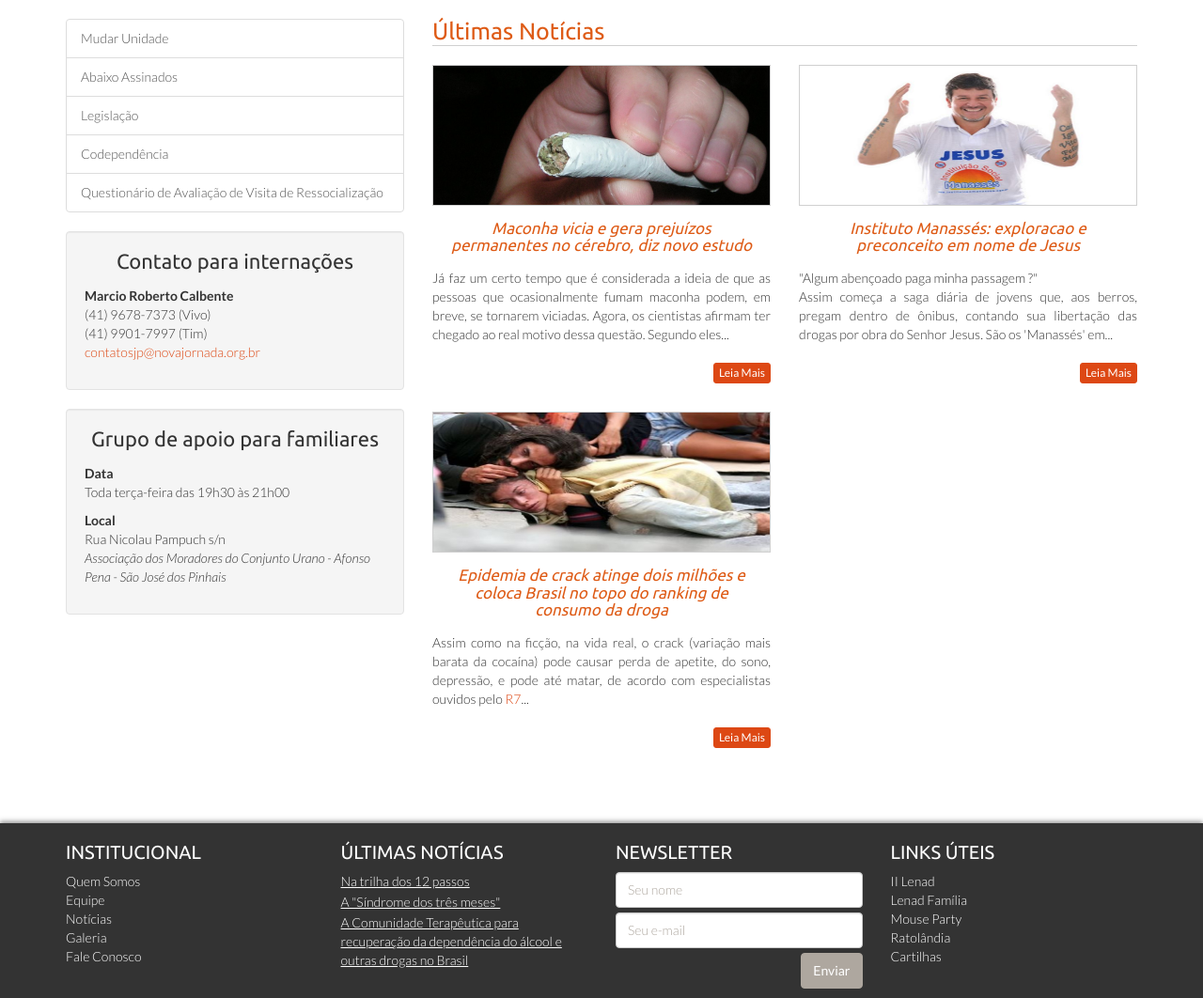
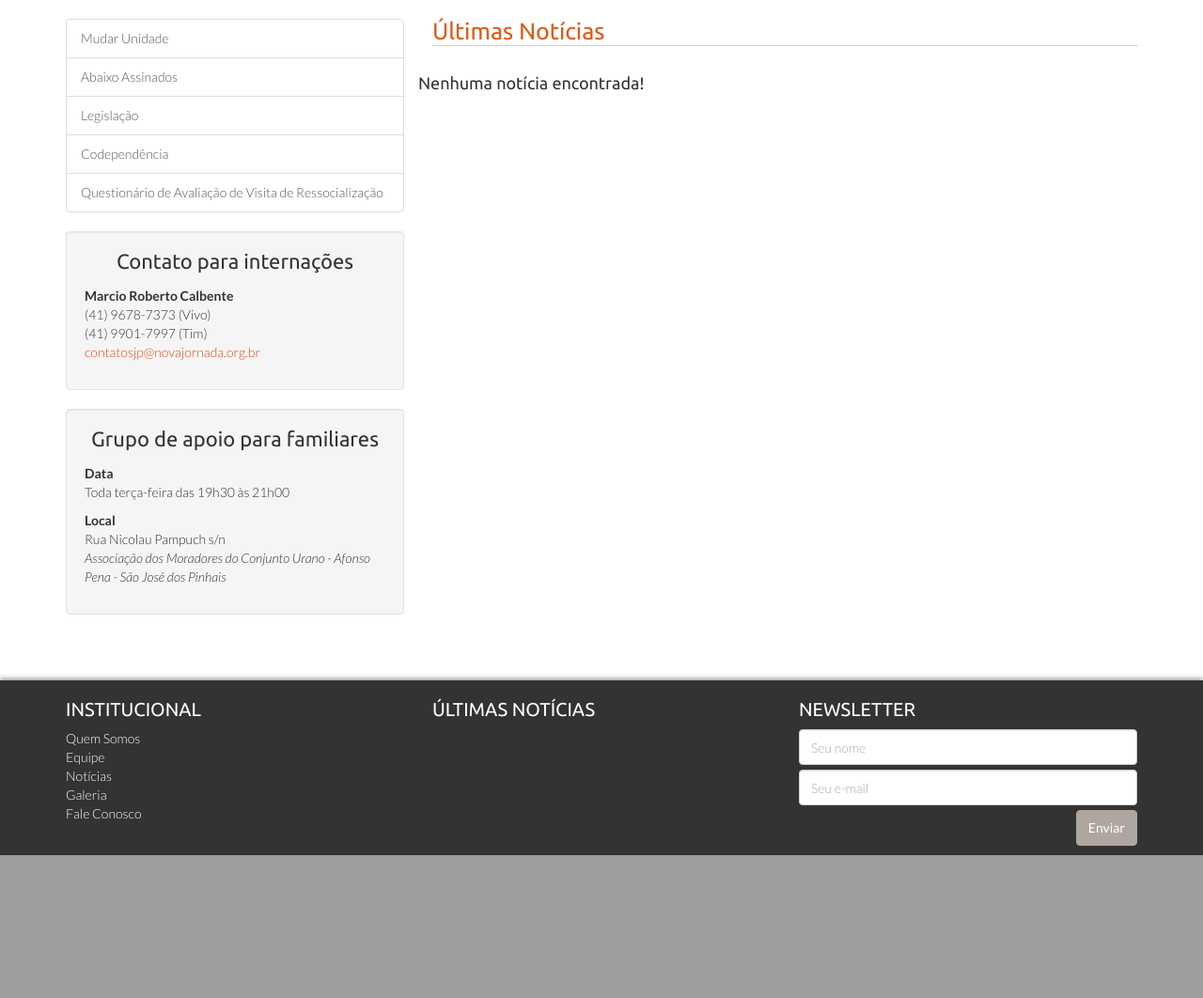
Before and after one commit to GRUUB/novajornada, a PHP site: page / in a window 1280 px wide. Shown: the part 1102-2164 px from the top of the page at 94% size. After the commit the page ends 2012 px from the top, so only its background shows below. Run offline with PHP 8.4, Linux system fonts and the light colour scheme; tables that the repository leaves empty or names only in its code hold one stand-in row (values such as "Sample post").

Commit message:
index.php e noticias.php vinculados com o painel de controle. footer.php corrigido e também vinculado ao painel de controle.

```diff
--- a/footer.php
+++ b/footer.php
@@ -1,29 +1,37 @@
 		<footer>
 			<div class="container">
 				<div id="main-footer" class="row">
-					<div class="col-lg-3 col-md-3 col-sm-6 col-xl-12">
+					<div class="col-lg-4 col-md-4 col-sm-4 col-xl-12">
 						<h1 class="title">Institucional</h1>
 
 						<ul id="footer-menu">
-							<li><a href="#">Quem Somos</a></li>
-							<li><a href="#">Equipe</a></li>
-							<li><a href="#">Notícias</a></li>
-							<li><a href="#">Galeria</a></li>
-							<li><a href="#">Fale Conosco</a></li>
+							<li><a href="quem-somos.php">Quem Somos</a></li>
+							<li><a href="equipe.php">Equipe</a></li>
+							<li><a href="noticias.php">Notícias</a></li>
+							<li><a href="galeria.php">Galeria</a></li>
+							<li><a href="fale-conosco.php">Fale Conosco</a></li>
 						</ul>
 					</div>
 
-					<div class="col-lg-3 col-md-3 col-sm-6 col-xl-12">
+					<div class="col-lg-4 col-md-4 col-sm-4 col-xl-12">
 						<h1 class="title">Últimas Notícias</h1>
 
 						<ul id="footer-news">
-							<li><a href="#">Na trilha dos 12 passos</a></li>
-							<li><a href="#">A "Síndrome dos três meses"</a></li>
-							<li><a href="#">A Comunidade Terapêutica para recuperação da dependência do álcool e outras drogas no Brasil</a></li>
+							<?php
+								$sql = "SELECT * FROM noticias WHERE unidade = 'masc-pr' AND status = 1 ORDER BY id DESC LIMIT 3";
+								$query = $conn->prepare($sql);
+								$query->execute();
+								if($query->rowCount() == 0){
+									echo "Nenhuma notícia encontrada!";
+								} else {
+									while($linha = $query->fetch(PDO::FETCH_OBJ)){
+							?>
+							<li><a href="verNoticia.php?id=<?php echo $linha->id; ?>"><?php echo $linha->titulo; ?></a></li>
+							<?php }} ?>
 						</ul>
 					</div>
 
-					<div class="col-lg-3 col-md-3 col-sm-6 col-xl-12">
+					<div class="col-lg-4 col-md-4 col-sm-4 col-xl-12">
 						<h1 class="title">Newsletter</h1>
 
 						<input type="text" name="nome" placeholder="Seu nome" class="form-control" />
@@ -33,6 +41,7 @@
 						<button type="submit" class="btn btn-default pull-right">Enviar</button>
 					</div>
 
+					<!--
 					<div class="col-lg-3 col-md-3 col-sm-6 col-xl-12">
 						<h1 class="title">Links Úteis</h1>
 
@@ -44,6 +53,7 @@
 							<li><a href="#">Cartilhas</a></li>
 						</ul>
 					</div>
+					-->
 				</div>
             </div>
         </footer>
--- a/index.php
+++ b/index.php
@@ -1,3 +1,15 @@
+<?php
+	require_once "painel/config/config.php";
+	function limitarTexto($texto, $limite){
+		$contador = strlen($texto);
+		if ( $contador >= $limite ) {
+			$texto = substr($texto, 0, strrpos(substr($texto, 0, $limite), ' ')) . '...';
+			return $texto;
+		} else {
+			return $texto;
+		}
+	}
+?>
 <!DOCTYPE html>
 <html lang="pt-br">
 	<head>
@@ -72,43 +84,28 @@
 				<div id="content" class="col-lg-8 col-md-8 col-sm-12 col-xs-12 pull-right">
 					<h1 class="title">Últimas Notícias</h1>
 					<div class="row">
+						<?php
+							$sql = "SELECT * FROM noticias WHERE unidade = 'masc-pr' AND status = 1 ORDER BY id DESC";
+							$query = $conn->prepare($sql);
+							$query->execute();
+							if($query->rowCount() == 0){
+								echo "<h4>Nenhuma notícia encontrada!</h4>";
+							} else {
+								$count = 0;
+								while($linha = $query->fetch(PDO::FETCH_OBJ)){
+									$count++;
+						?>
 						<div class="news col-lg-6 col-md-6 col-sm-12 col-xs-12">
-							<a href="#"><a href="#"><img src="imagens/noticias/1.jpg" class="img-resposive" /></a></a>
-							<a href="#"><h1 class="title">Maconha vicia e gera prejuízos permanentes no cérebro, diz novo estudo</h1></a>
+							<a href="verNoticia.php?id=<?php echo $linha->id; ?>"><img src="uploads/noticias/<?php echo $linha->imagem; ?>" class="img-resposive" /></a>
+							<a href="verNoticia.php?id=<?php echo $linha->id; ?>"><h1 class="title"><?php echo $linha->titulo; ?></h1></a>
 
 							<p align="justify">
-								Já faz um certo tempo que é considerada a ideia de que as pessoas que ocasionalmente fumam maconha podem, em breve, se tornarem viciadas. Agora, os cientistas afirmam ter chegado ao real motivo dessa questão. Segundo eles...
+								<?php echo nl2br((limitarTexto($linha->descricao, $limite = 250))); ?>
 							</p>
 
-							<a href="#" class="more btn btn-xs btn-primary pull-right">Leia Mais</a>
+							<a href="verNoticia.php?id=<?php echo $linha->id; ?>" class="more btn btn-xs btn-primary pull-right">Leia Mais</a>
 						</div>
-
-						<div class="news col-lg-6 col-md-6 col-sm-12 col-xs-12">
-							<a href="#"><img src="imagens/noticias/2.jpg" class="img-resposive" /></a>
-							<a href="#"><h1 class="title">Instituto Manassés: exploracao e preconceito em nome de Jesus</h1></a>
-
-							<p align="justify">
-								"Algum abençoado paga minha passagem ?"
-								<br />
-								Assim começa a saga diária de jovens que, aos berros, pregam dentro de ônibus, contando sua libertação das drogas por obra do Senhor Jesus. São os 'Manassés' em...
-							</p>
-
-							<a href="#" class="more btn btn-xs btn-primary pull-right">Leia Mais</a>
-						</div>
-
-					</div>
-
-					<div class="row">
-						<div class="news col-lg-6 col-md-6 col-sm-12 col-xs-12">
-							<a href="#"><img src="imagens/noticias/3.jpg" class="img-resposive" /></a>
-							<a href="#"><h1 class="title">Epidemia de crack atinge dois milhões e coloca Brasil no topo do ranking de consumo da droga</h1></a>
-
-							<p align="justify">
-								Assim como na ficção, na vida real, o crack (variação mais barata da cocaína) pode causar perda de apetite, do sono, depressão, e pode até matar, de acordo com especialistas ouvidos pelo <a href="http://www.uniad.org.br/interatividade/noticias/item/23592-epidemia-de-crack-atinge-dois-milh%C3%B5es-e-coloca-brasil-no-topo-do-ranking-de-consumo-da-droga" target="_blank">R7</a>...
-							</p>
-
-							<a href="#" class="more btn btn-xs btn-primary pull-right">Leia Mais</a>
-						</div>
+						<?php if($count == 2) { echo "</div><div class='row'>"; } }} ?>
 					</div>
 				</div>
 
@@ -120,55 +117,8 @@
 			</div>
 		</div>
 
-        <footer>
-			<div class="container">
-				<div id="main-footer" class="row">
-					<div class="col-lg-3 col-md-3 col-sm-6 col-xl-12">
-						<h1 class="title">Institucional</h1>
+		<?php include "footer.php"; ?>
 
-						<ul id="footer-menu">
-							<li><a href="#">Quem Somos</a></li>
-							<li><a href="#">Equipe</a></li>
-							<li><a href="#">Notícias</a></li>
-							<li><a href="#">Galeria</a></li>
-							<li><a href="#">Fale Conosco</a></li>
-						</ul>
-					</div>
-
-					<div class="col-lg-3 col-md-3 col-sm-6 col-xl-12">
-						<h1 class="title">Últimas Notícias</h1>
-
-						<ul id="footer-news">
-							<li><a href="#">Na trilha dos 12 passos</a></li>
-							<li><a href="#">A "Síndrome dos três meses"</a></li>
-							<li><a href="#">A Comunidade Terapêutica para recuperação da dependência do álcool e outras drogas no Brasil</a></li>
-						</ul>
-					</div>
-
-					<div class="col-lg-3 col-md-3 col-sm-6 col-xl-12">
-						<h1 class="title">Newsletter</h1>
-
-						<input type="text" name="nome" placeholder="Seu nome" class="form-control" />
-						<div class="space-5"></div>
-						<input type="text" name="email" placeholder="Seu e-mail" class="form-control" />
-						<div class="space-5"></div>
-						<button type="submit" class="btn btn-default pull-right">Enviar</button>
-					</div>
-
-					<div class="col-lg-3 col-md-3 col-sm-6 col-xl-12">
-						<h1 class="title">Links Úteis</h1>
-
-						<ul id="footer-menu">
-							<li><a href="#">II Lenad</a></li>
-							<li><a href="#">Lenad Família</a></li>
-							<li><a href="#">Mouse Party</a></li>
-							<li><a href="#">Ratolândia</a></li>
-							<li><a href="#">Cartilhas</a></li>
-						</ul>
-					</div>
-				</div>
-            </div>
-        </footer>
 	</body>
 	<script src="js/jquery-1.11.3.js"></script>
 	<script src="js/bootstrap.js"></script>
```
Also changed, not shown: noticias.php (+30 -34 lines).
